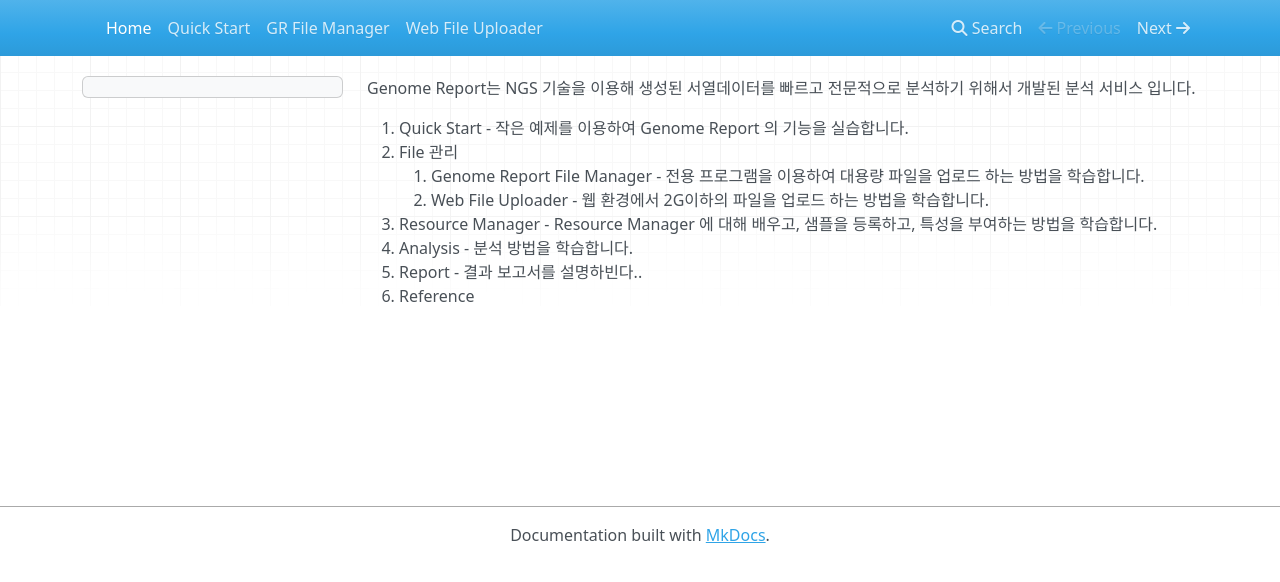
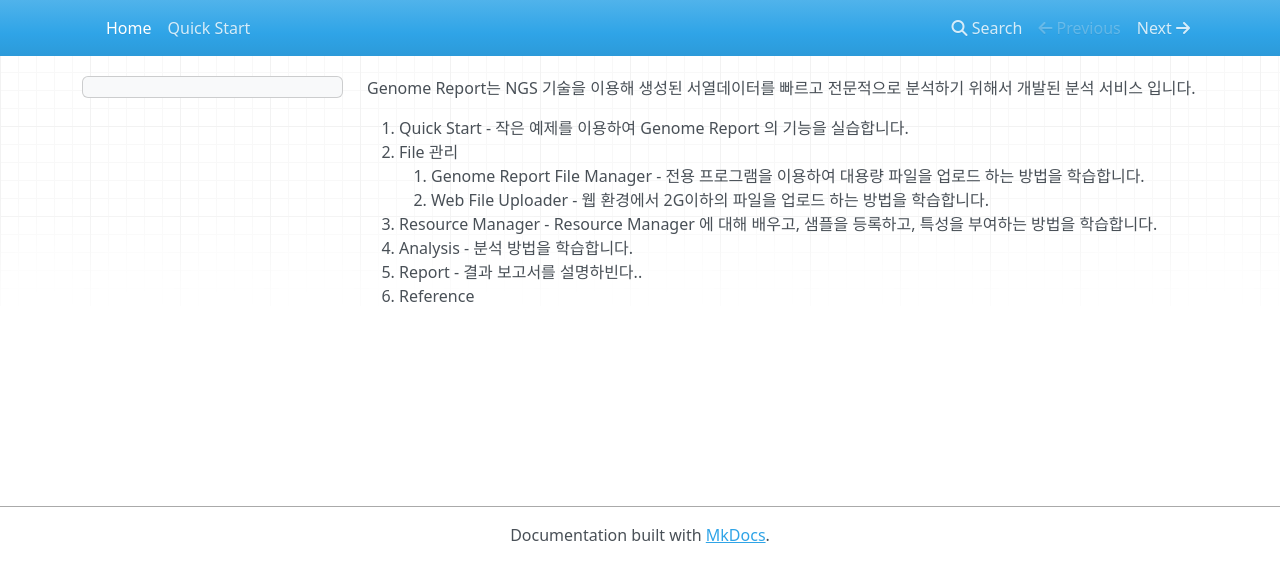
Before and after one commit to genomereport/gimanual, an MkDocs documentation site: the page built from docs/index.md, in a window 1280 px wide. Shown: the top 582 px of the page. Built offline with MkDocs 1.6.1, drawn with Linux system fonts in a browser that asks for light colours; nearby versions of some CDN libraries; old or Windows-style settings are respelled for this version of MkDocs.

Commit message:
mkdocs.yml add

```diff
--- a/mkdocs.yml
+++ b/mkdocs.yml
@@ -1,5 +1,3 @@
 pages:
-- [index.md]
-- [Quick_Start.md]
-- [GR_File_Manager.md]
-- [Web_File_Uploader.md]
+- Home: 'index.md'
+- Quick Start: 'Quick_Start.md'
```
